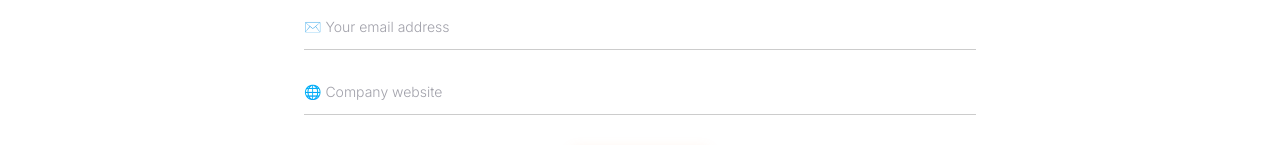
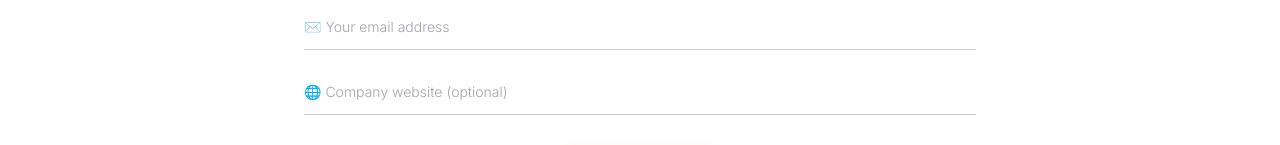
Before and after one commit to rjnapolitano/mango-marketing-site, a Next.js app: page /grow/book-call in a window 1280 px wide. Shown: the part 550-695 px from the top of the page. Built offline with nearby package versions, Linux system fonts and the light colour scheme.

Commit message:
Remove URL validation and make company website optional
- Changed type from 'url' to 'text' to disable browser validation
- Updated placeholder to indicate field is optional
- Form will now submit on Enter key without validation errors

```diff
--- a/app/grow/book-call/page.tsx
+++ b/app/grow/book-call/page.tsx
@@ -441,9 +441,9 @@ export default function BookCall() {
 
                 <div className="relative">
                   <input
-                    type="url"
+                    type="text"
                     name="company_url"
-                    placeholder="🌐 Company website"
+                    placeholder="🌐 Company website (optional)"
                     disabled={formStatus === 'submitting'}
                     className={`w-full bg-transparent border-b px-0 py-2.5 md:py-3 text-xs md:text-sm font-light outline-none transition-all ${
                       isDark
```
